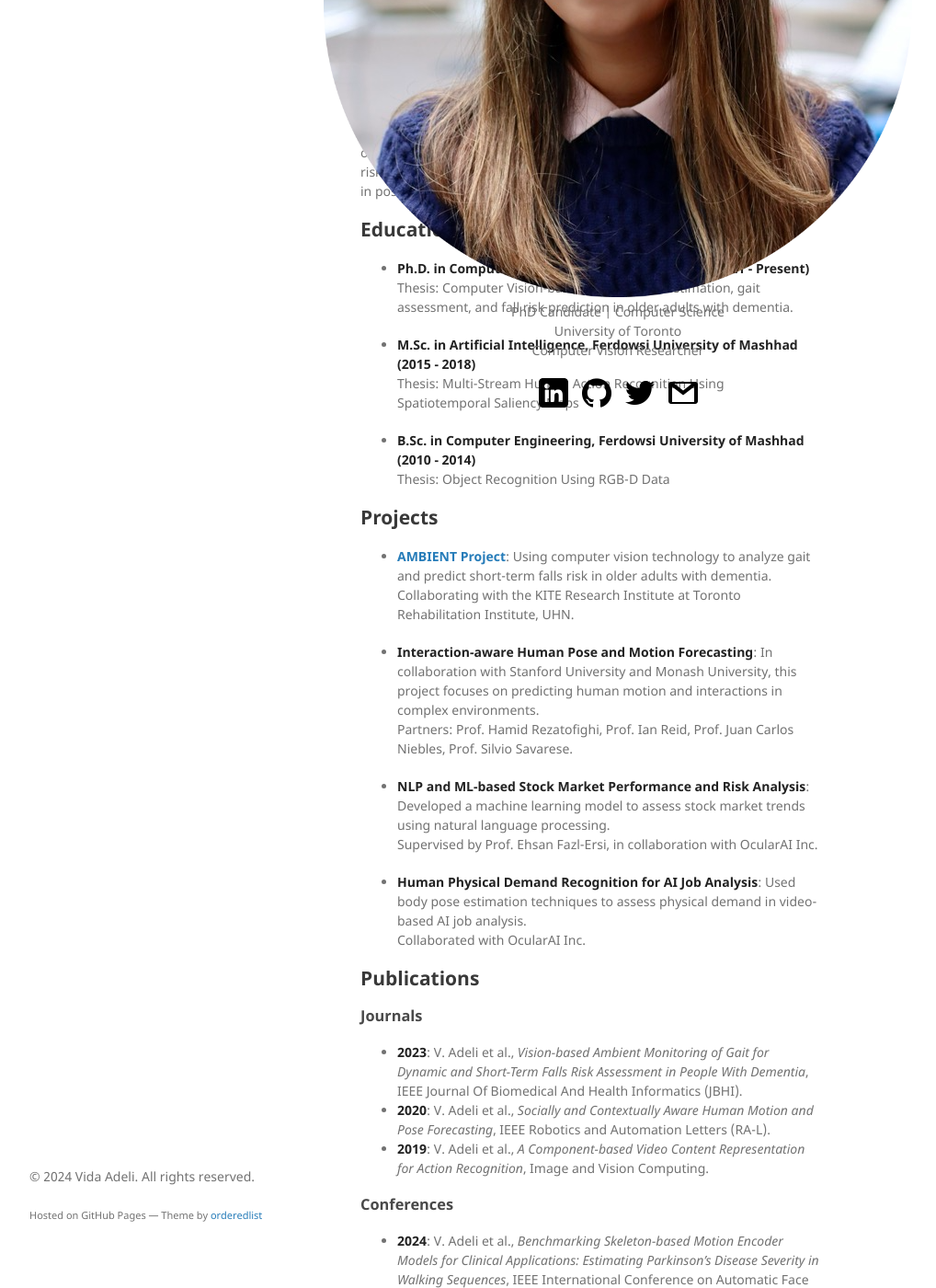
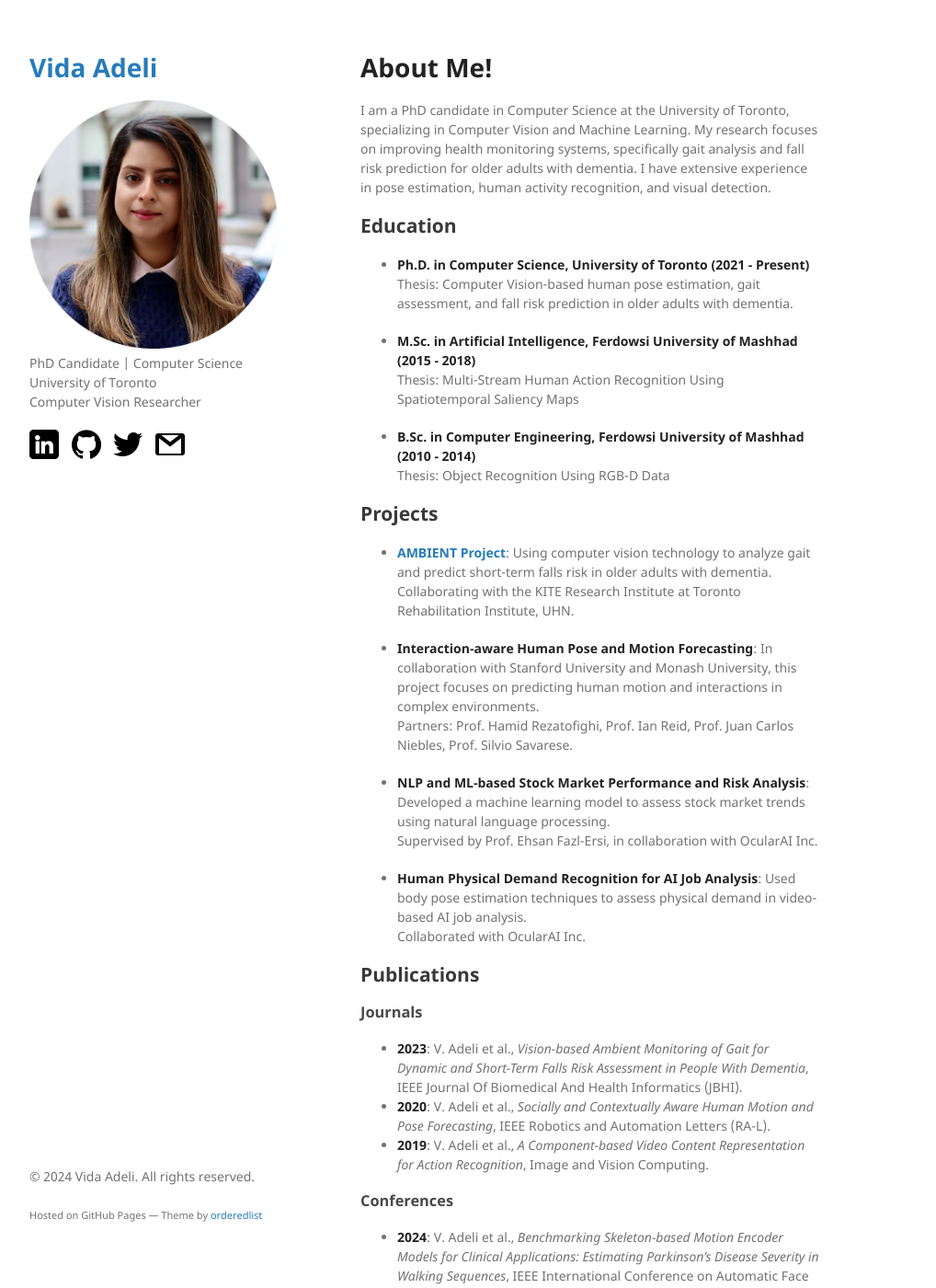
Before and after one commit to vadeli/vadeli.github.io, a Jekyll site: the page built from index.md, in a window 1280 px wide and 1400 px high. Shown: the whole window at 92% size, without its empty margins (178-1196 px from the left). Built offline with Jekyll 4.4.1, drawn with Linux system fonts in a browser that asks for light colours; our own code applies the rules of GitHub Pages for plain Markdown files.

Commit message:
Update style.scss

```diff
--- a/assets/css/style.scss
+++ b/assets/css/style.scss
@@ -3,50 +3,15 @@
 
 @import "jekyll-theme-minimal";
 
-/* Page layout */
-.content-wrapper {
-    display: flex;
-    justify-content: center;  /* Center the entire layout */
-    flex-direction: column;   /* Ensures vertical layout on smaller screens */
-}
-
-/* Profile section (Left column) */
-.profile-section {
-    width: 100%;
-    text-align: center;  /* Centers profile section */
-    margin-bottom: 40px;
-}
-
-/* Profile Image */
-img.profile-pic {
-    width: 200px;  /* Adjust size as needed */
-    height: 200px; /* Maintain the aspect ratio */
-    border-radius: 10%;  /* Subtle rounding */
-    object-fit: cover;  /* Ensures the image scales properly */
-    margin-bottom: 20px;  /* Spacing between the image and text */
-}
-
-/* Title (Name) */
-h1 {
-    font-size: 36px;
-    color: #3366cc;
-    margin-bottom: 15px;
-}
-
-/* Description */
-.description {
-    font-size: 18px;
-    color: #666666;
-    margin-bottom: 30px;
-    line-height: 1.6; /* Improves readability */
-}
-
 /* Social icons styling */
 .social-links {
     margin-top: 20px;
-    display: flex;
-    justify-content: center;  /* Centers the social icons */
-    gap: 15px; /* Space between icons */
+    justify-content: center;
+}
+
+.social-links a {
+    display: inline-block;
+    margin-right: 10px;
 }
 
 .social-icon {
@@ -59,12 +24,3 @@ h1 {
 .social-icon:hover {
     transform: scale(1.1);  /* Slight zoom effect on hover */
 }
-
-/* Main content (Right column) */
-.main-content {
-    width: 100%;
-    text-align: left;  /* Ensures content stays aligned to the left */
-    margin: 0 auto;
-    max-width: 900px;  /* Adjust max width as needed */
-    padding: 20px;
-}
```
